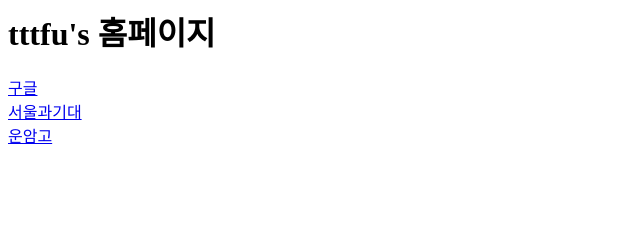
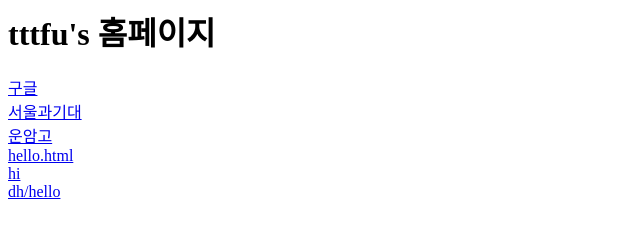
Before and after one commit to tttfu/tttfu.github.io, a plain HTML site: page index.html in a window 1280 px wide. Shown: the whole page, without its empty margins (0-640 px from the left). Drawn offline with Linux system fonts and the light colour scheme.

Commit message:
Update index.html

```diff
--- a/index.html
+++ b/index.html
@@ -4,8 +4,11 @@
 </head>
 <body>
     <h1>tttfu's 홈페이지</h1>
-   <a href="http://google.com">구글</a><br/>
-   <a href="http://seoultech.ac.kr">서울과기대</a><br/>
-   <a href="http://unam.hs.kr">운암고</a><br/>
+  <a href="http://google.com">구글</a><br/>
+  <a href="http://seoultech.ac.kr">서울과기대</a><br/>
+  <a href="http://unam.hs.kr">운암고</a><br/>
+  <a href="hello.html">hello.html</a><br/>
+  <a href="dh/hi.html">hi</a><br/>
+  <a href="dh/hellol.htmlr">dh/hello</a><br/>
 </body>
 </html>
```
